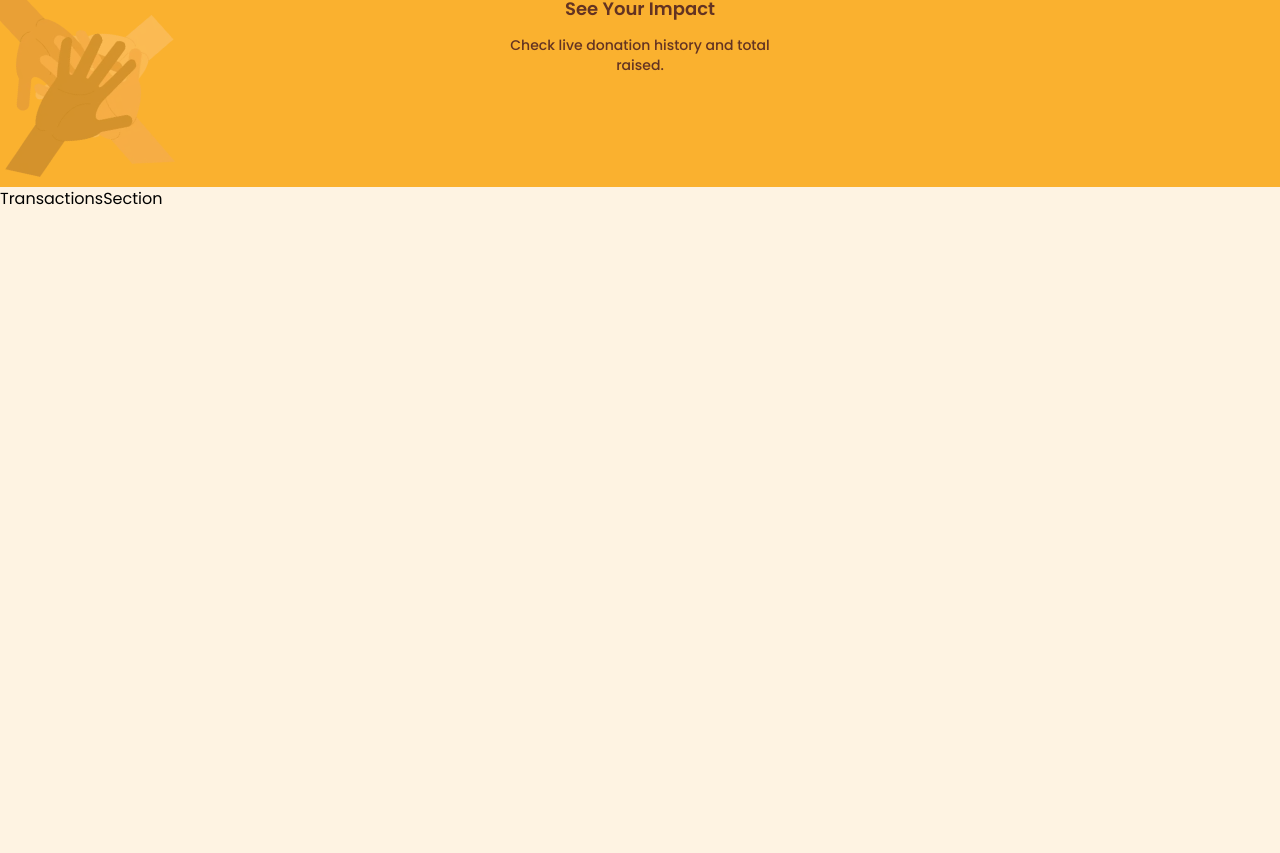
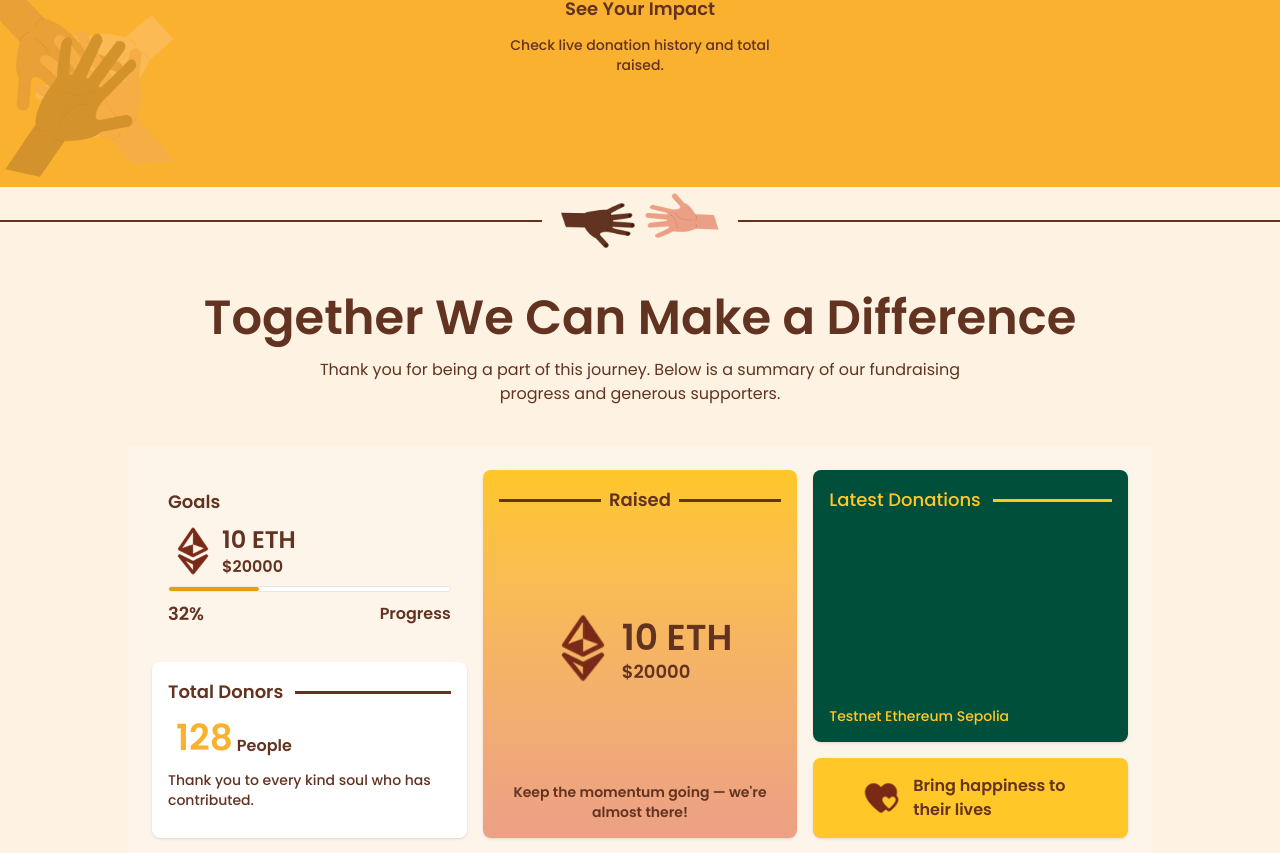
Before and after one commit to hikmahabdillah/FundoChain_Charity-DApp, a React (Vite) app in the folder frontend/: page / in a window 1280 px wide. Shown: the part 1267-2120 px from the top of the page. Built offline with nearby package versions, Linux system fonts and the light colour scheme.

Commit message:
add transaction statistics section

```diff
--- a/frontend/src/components/sections/AboutSection.tsx
+++ b/frontend/src/components/sections/AboutSection.tsx
@@ -1,5 +1,3 @@
-import React from "react";
-
 const AboutSection = () => {
   return (
     <section id="about" className="min-h-screen w-full">
--- a/frontend/src/components/sections/TransactionsSection.tsx
+++ b/frontend/src/components/sections/TransactionsSection.tsx
@@ -1,9 +1,113 @@
-import React from "react";
+import type React from "react";
+
+type CardProps = {
+  className?: string;
+  children: React.ReactNode;
+};
+
+const Card: React.FC<CardProps> = ({ className, children }) => (
+  <div className={`rounded-lg p-4 shadow ${className}`}>{children}</div>
+);
 
 const TransactionsSection = () => {
   return (
-    <section id="transactions" className="min-h-screen w-full">
-      TransactionsSection
+    <section id="transactions" className=" w-full">
+      <div className="flex items-center gap-14">
+        <div className="w-full h-0.5 bg-dark-brown"></div>
+        <div className="flex items-center justify-center w-[200px]">
+          <img src="/leftHand.webp" width={"100px"} height={"50px"} alt="" />
+          <img src="/rightHand.webp" width={"100px"} height={"50px"} alt="" />
+        </div>
+        <div className="w-full h-0.5 bg-dark-brown"></div>
+      </div>
+      <div className="flex flex-col items-center justify-center mt-10">
+        <h2 className="font-semibold text-5xl text-center text-dark-brown">
+          Together We Can Make a Difference
+        </h2>
+        <p className="mt-4 text-md text-dark-brown w-full max-w-2xl text-center">
+          Thank you for being a part of this journey. Below is a summary of our
+          fundraising progress and generous supporters.
+        </p>
+      </div>
+      <div className="grid grid-cols-3 grid-rows-4 gap-4 p-6 bg-[#fef5ea] h-auto w-full max-w-5xl mx-auto my-10">
+        {/* Goals Card */}
+        <Card className="col-span-1 row-span-2 !shadow-none flex flex-col gap-2 text-dark-brown self-center">
+          <h3 className="font-semibold text-lg">Goals</h3>
+          <div className="flex gap-1 items-center">
+            <img src="/Ethereum.webp" width={"50px"} alt="" />
+            <div>
+              <h4 className="font-semibold text-2xl leading-5.5">10 ETH</h4>
+              <h4 className="font-semibold text-md leading-5.5">$20000</h4>
+            </div>
+          </div>
+          <div className="w-full h-1.5 rounded-full bg-white border border-brown">
+            <div className="w-[32%] h-full bg-yellow-400 rounded-full"></div>
+          </div>
+          <div className="flex items-center justify-between">
+            <h4 className="font-semibold text-lg leading-5.5">32%</h4>
+            <h4 className="font-semibold text-md leading-5.5">Progress</h4>
+          </div>
+        </Card>
+
+        {/* Raised Card */}
+        <Card className="col-span-1 row-span-4 bg-gradient-to-b from-light-yellow to-cream text-dark-brown flex flex-col items-center justify-between gap-3">
+          <div className="flex items-center gap-2 w-full">
+            <div className="w-full h-0.75 bg-dark-brown"></div>
+            <h3 className="font-semibold text-lg text-nowrap">Raised</h3>
+            <div className="w-full h-0.75 bg-dark-brown"></div>
+          </div>
+          <div className="flex gap-1 items-center">
+            <img src="/Ethereum.webp" width={"70px"} alt="" />
+            <div className="self-center mt-2">
+              <h4 className="font-semibold text-4xl leading-7.5">10 ETH</h4>
+              <h4 className="font-semibold text-lg leading-7.5">$20000</h4>
+            </div>
+          </div>
+          <p className="text-sm text-center text-dark-brown font-semibold">
+            Keep the momentum going — we're almost there!
+          </p>
+        </Card>
+
+        {/* Latest Donations Card */}
+        <Card className="col-span-1 row-span-3 bg-emerald-900 flex flex-col justify-between gap-3">
+          <div className="flex items-center gap-3 w-full">
+            <h3 className="font-medium text-lg text-nowrap text-light-yellow">
+              Latest Donations
+            </h3>
+            <div className="w-full h-0.75 bg-light-yellow"></div>
+          </div>
+          <p className="text-sm text-light-yellow font-medium">
+            Testnet Ethereum Sepolia
+          </p>
+        </Card>
+
+        {/* Total Donors Card */}
+        <Card className="col-span-1 row-span-2 flex flex-col gap-3 bg-white text-dark-brown">
+          <div className="flex items-center gap-3">
+            <h3 className="font-semibold text-lg text-nowrap">Total Donors</h3>
+            <div className="w-full h-0.75 bg-dark-brown"></div>
+          </div>
+          <div className="flex gap-1 ms-2">
+            <h3 className="font-semibold text-4xl text-yellow text-nowrap">
+              128
+            </h3>
+            <h4 className="font-semibold text-md self-end">People</h4>
+          </div>
+          <p className="text-sm text-dark-brown font-medium">
+            Thank you to every kind soul who has contributed.
+          </p>
+        </Card>
+
+        {/* Call to Action Card */}
+        <Card className="col-span-1 row-span-1 bg-light-yellow flex items-center justify-center text-dark-brown font-semibold">
+          <div className="flex items-center gap-3 mx-8">
+            <img src="/Two Hearts.webp" width={"40px"} alt="" />
+            <h3 className="font-semibold text-md">
+              Bring happiness to their lives
+            </h3>
+          </div>
+        </Card>
+      </div>
     </section>
   );
 };
--- a/frontend/src/index.css
+++ b/frontend/src/index.css
@@ -7,6 +7,7 @@
   --color-light-yellow: #ffc727;
   --color-green: #10493b;
   --color-red: #fa4032;
+  --color-cream: #eca085;
 }
 html {
   scroll-behavior: smooth;
```
